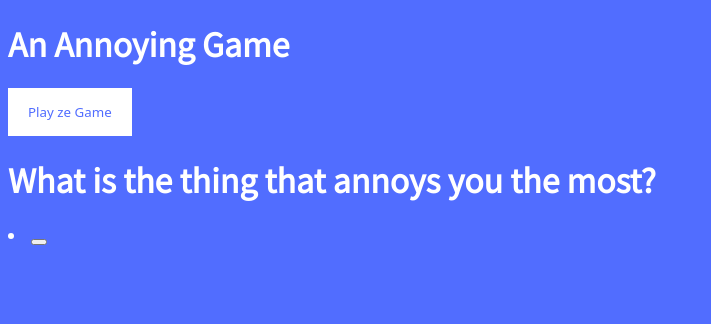
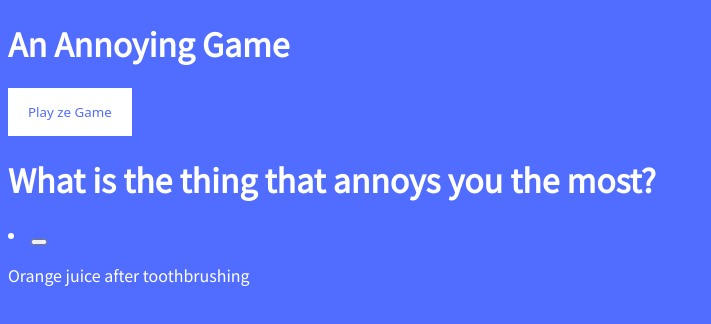
Before and after one commit to Kirboiii/WebsiteDos, a plain HTML site: page insect.html in a window 1280 px wide. Shown: the whole page, without its empty margins (0-711 px from the left). Drawn offline with Linux system fonts and the light colour scheme; a web font is replaced by a local one.

Commit message:
Tue, Apr 9, 2024, 2:44 PM -07:00

```diff
--- a/insect.html
+++ b/insect.html
@@ -16,7 +16,7 @@
         <ul class="insects-list"></ul>
             <li>
                 <button class="choose-insect-btn"></button>
-                <p></p>
+                <p>Orange juice after toothbrushing</p>
             </li>
     </div>
 </body>
```
